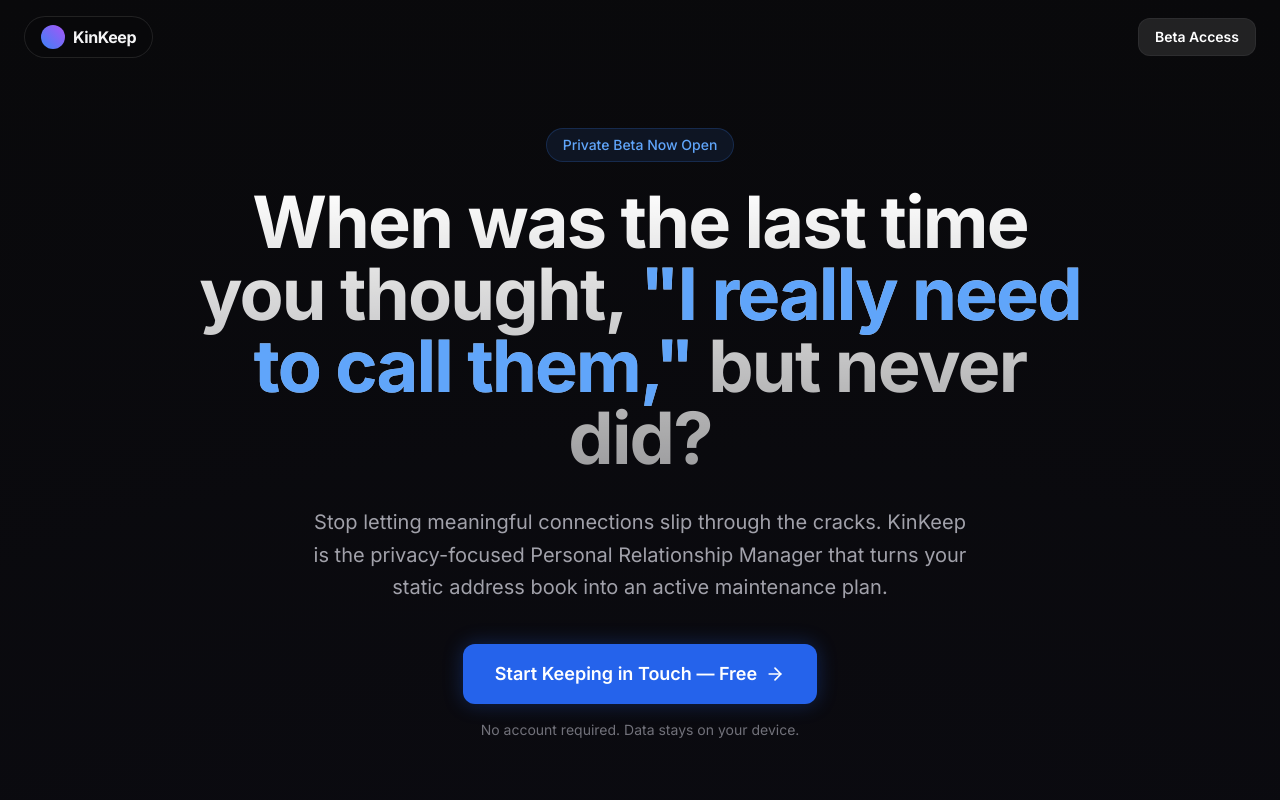
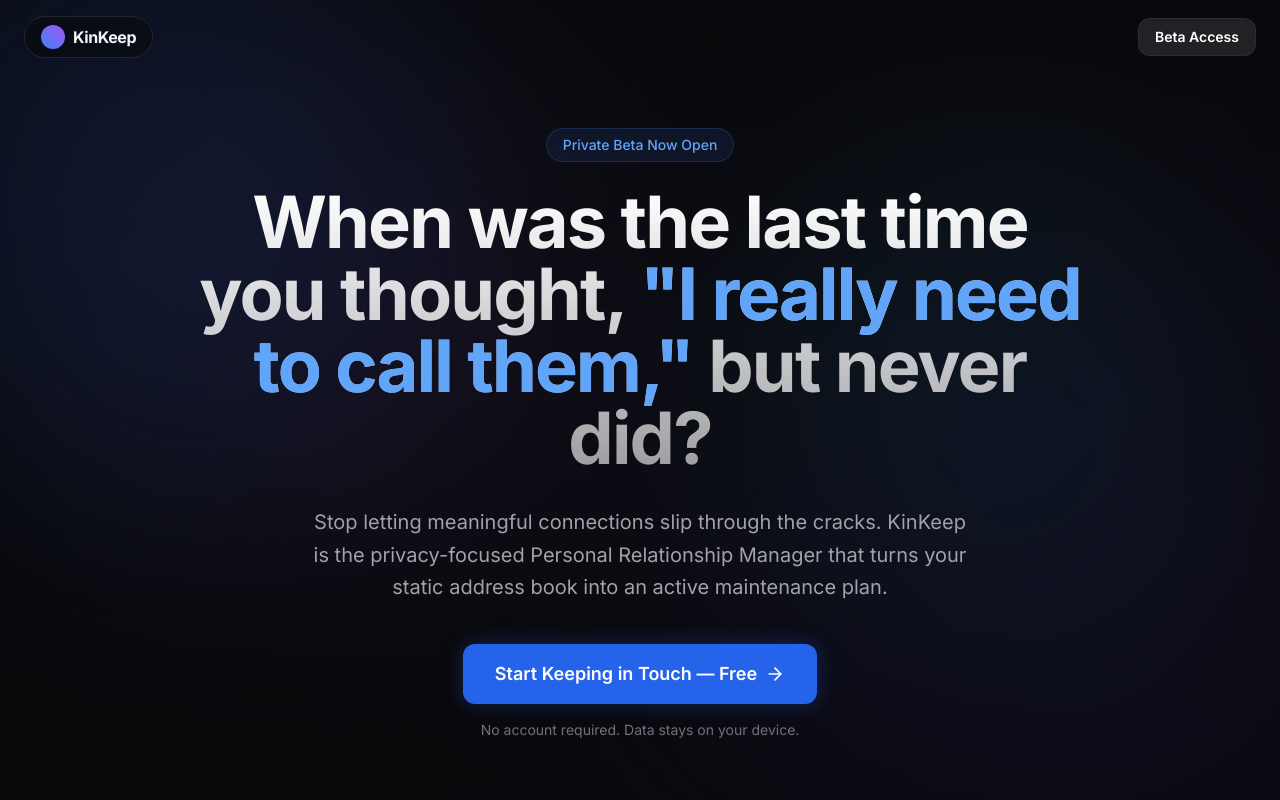
Before and after one commit to NabilPervez/kinkeepmarketing, a React (Vite) app: page / in a window 1280 px wide. Shown: the top 800 px of the page. Built offline with nearby package versions, Linux system fonts and the light colour scheme.

Commit message:
Add Aurora Background effect

```diff
--- a/src/App.tsx
+++ b/src/App.tsx
@@ -1,6 +1,7 @@
 // import React from 'react';
 import { Card } from './components/Card';
 import { Button } from './components/Button';
+import { AuroraBackground } from './components/AuroraBackground';
 import {
   Shield,
   Download,
@@ -16,6 +17,7 @@
 function App() {
   return (
     <div className="min-h-screen text-zinc-100 selection:bg-blue-500/30">
+      <AuroraBackground />
 
       {/* Navigation */}
       <nav className="fixed top-0 left-0 right-0 z-50 px-6 py-4">
--- /dev/null
+++ b/src/components/AuroraBackground.tsx
@@ -0,0 +1,69 @@
+import React from 'react';
+import { motion } from 'framer-motion';
+
+export const AuroraBackground: React.FC = () => {
+    return (
+        <div className="fixed inset-0 z-[-1] overflow-hidden pointer-events-none">
+            <div className="absolute inset-0 bg-zinc-950/80 backdrop-blur-[100px] z-10"></div>
+
+            {/* Deep Blue Blob - Top Left */}
+            <motion.div
+                animate={{
+                    x: [-20, 20, -20],
+                    y: [-20, 20, -20],
+                    scale: [1, 1.1, 1],
+                    opacity: [0.4, 0.6, 0.4],
+                }}
+                transition={{
+                    duration: 10,
+                    repeat: Infinity,
+                    ease: "easeInOut",
+                }}
+                className="absolute top-[-10%] left-[-10%] w-[500px] h-[500px] bg-blue-600 rounded-full blur-[120px] opacity-40 mix-blend-screen"
+            />
+
+            {/* Purple/Indigo Blob - Bottom Right */}
+            <motion.div
+                animate={{
+                    x: [20, -20, 20],
+                    y: [20, -20, 20],
+                    scale: [1, 1.2, 1],
+                }}
+                transition={{
+                    duration: 15,
+                    repeat: Infinity,
+                    ease: "easeInOut",
+                }}
+                className="absolute bottom-[-10%] right-[-10%] w-[600px] h-[600px] bg-indigo-600 rounded-full blur-[140px] opacity-30 mix-blend-screen"
+            />
+
+            {/* Cyan/Teal Blob - Center/Right drifting */}
+            <motion.div
+                animate={{
+                    x: [-50, 50, -50],
+                    y: [-30, 30, -30],
+                }}
+                transition={{
+                    duration: 20,
+                    repeat: Infinity,
+                    ease: "easeInOut",
+                }}
+                className="absolute top-[20%] right-[10%] w-[400px] h-[400px] bg-cyan-500 rounded-full blur-[100px] opacity-20 mix-blend-screen"
+            />
+
+            {/* Pink/Violet Blob - Center/Left drifting */}
+            <motion.div
+                animate={{
+                    x: [30, -30, 30],
+                    y: [30, -30, 30],
+                }}
+                transition={{
+                    duration: 18,
+                    repeat: Infinity,
+                    ease: "easeInOut",
+                }}
+                className="absolute bottom-[30%] left-[10%] w-[450px] h-[450px] bg-purple-500 rounded-full blur-[110px] opacity-20 mix-blend-screen"
+            />
+        </div>
+    );
+};
```
